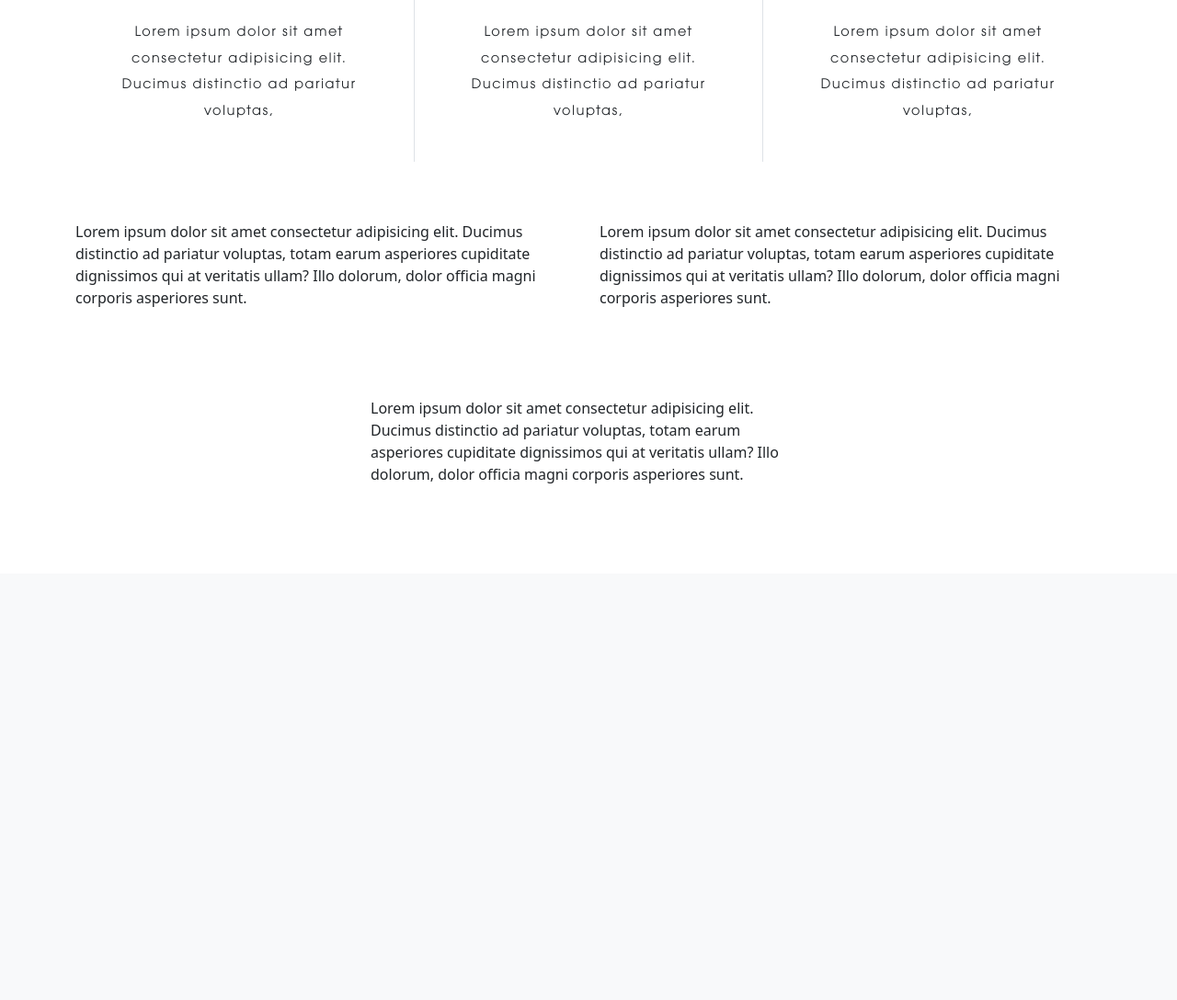
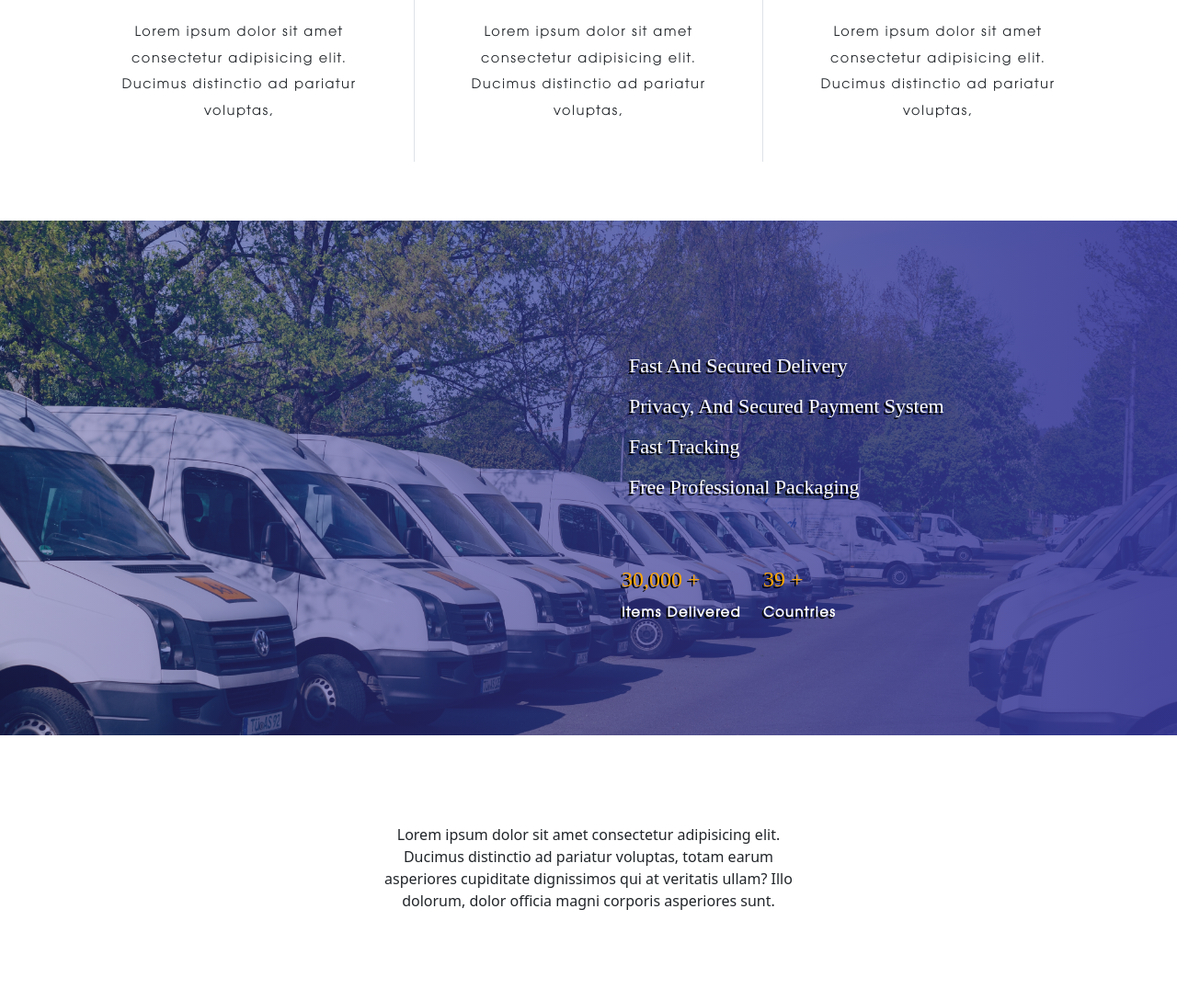
Before and after one commit to ndmichael/logistics, a Django app: page / in a window 1280 px wide. Shown: the part 1317-2405 px from the top of the page at 92% size. Before the commit the page ends 1843 px from the top, so only its background shows below. Run offline with Django 3.2, Linux system fonts and the light colour scheme; some libraries are stand-ins or nearby versions; some web fonts are replaced.

Commit message:
updated index page, added html for service2 section

```diff
--- a/shipment/templates/shipment/index.html
+++ b/shipment/templates/shipment/index.html
@@ -96,20 +96,30 @@
         </div>
     </section>
 
-    <section id="services">
+    <section id="services2">
         <div class="container my-5">
             <div class="row">
-                <div class="col-12 col-md-6">
-                    Lorem ipsum dolor sit amet consectetur adipisicing elit. Ducimus distinctio ad pariatur voluptas,
-                    totam earum asperiores cupiditate dignissimos qui at veritatis ullam?
-                    Illo dolorum, dolor officia magni corporis asperiores sunt.
+                <div class="col-12 col-md-6 ">
+
                 </div>
-                <div class="col-12 col-md-6">
-                    Lorem ipsum dolor sit amet consectetur adipisicing elit. Ducimus distinctio ad pariatur voluptas,
-                    totam earum asperiores cupiditate dignissimos qui at veritatis ullam?
-                    Illo dolorum, dolor officia magni corporis asperiores sunt.
+                <div class="col-12 col-md-6 " style="margin-top: 17vh;">
+                    <ul>
+                        <li>Fast and Secured Delivery</li>
+                        <li>privacy, and secured payment system</li>
+                        <li>Fast Tracking</li>
+                        <li>Free Professional Packaging</li>
+                    </ul>
+                    <div class="d-flex flex-row justify-content-start pt-5">
+                        <span class="ps-4 pe-4">
+                            <h4>30,000 +</h4>
+                            <p>Items Delivered</p>
+                        </span>
+                        <span>
+                            <h4>39 +</h4>
+                            <p>Countries</p>
+                        </span>
+                    </div>
                 </div>
-
             </div>
         </div>
     </section>
@@ -117,7 +127,7 @@
     <section id="services">
         <div class="container my-5">
             <div class="row">
-                <div class="col-12 col-md-6 offset-3 p-5">
+                <div class="col-12 col-md-6 offset-3 p-5 text-center">
                     Lorem ipsum dolor sit amet consectetur adipisicing elit. Ducimus distinctio ad pariatur voluptas,
                     totam earum asperiores cupiditate dignissimos qui at veritatis ullam?
                     Illo dolorum, dolor officia magni corporis asperiores sunt.
```
